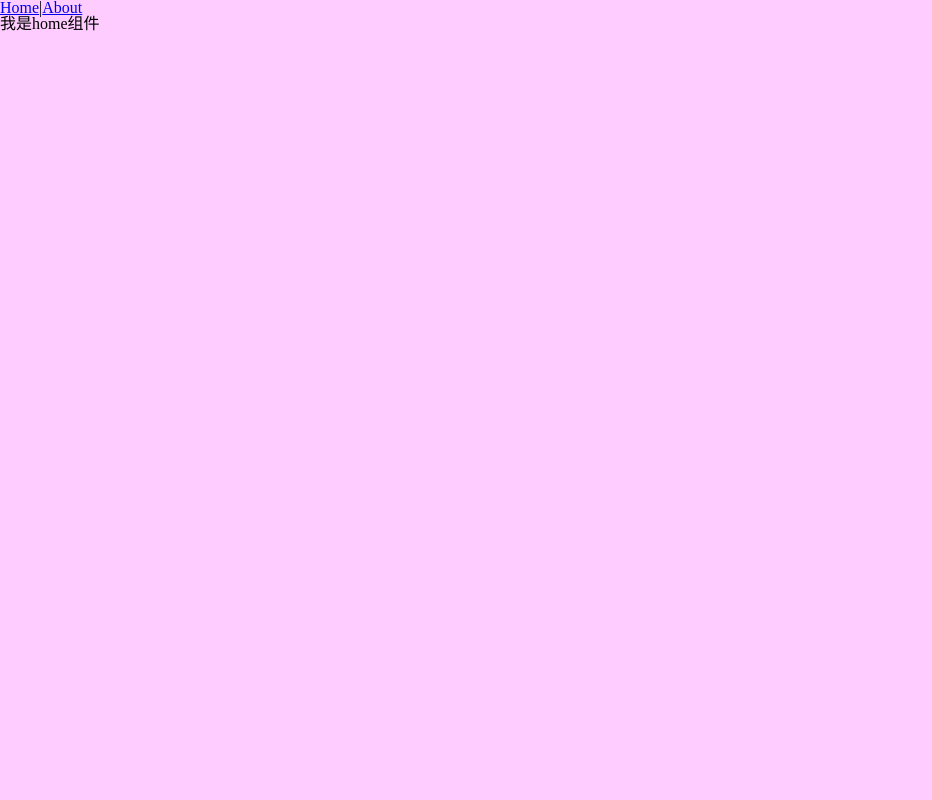
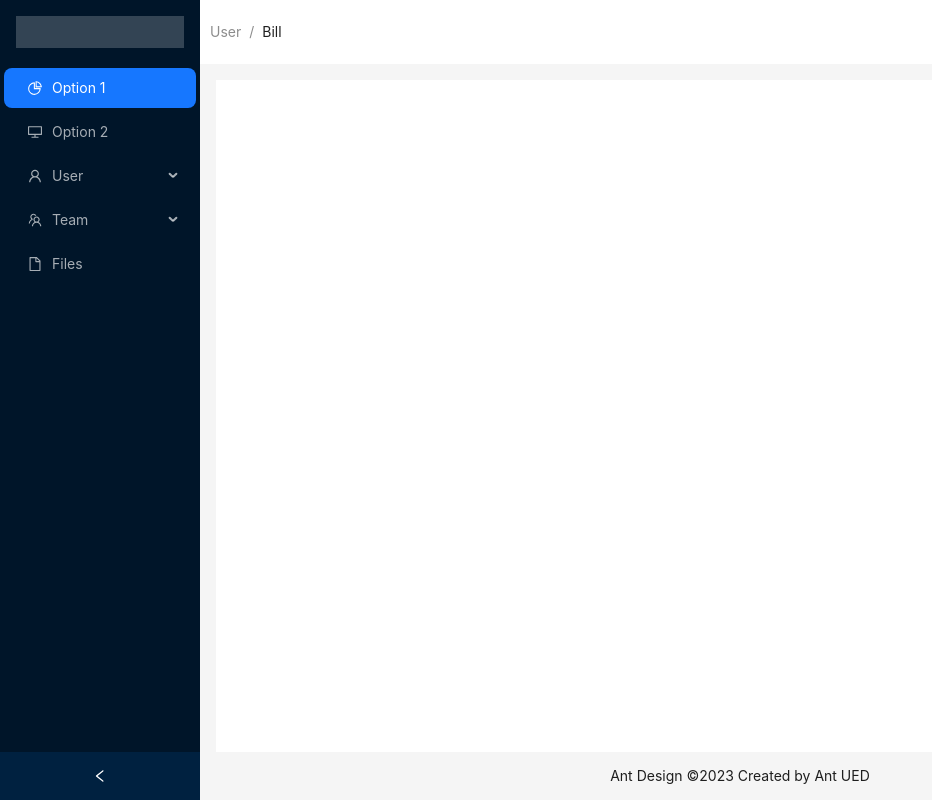
Before and after one commit to SSBuding/react-management, a React (Vite) app: page /home in a window 1280 px wide. Shown: the whole page, without its empty margins (0-932 px from the left). Built offline with nearby package versions, Linux system fonts and the light colour scheme.

Commit message:
调整页面右侧结构样式

```diff
--- a/src/App.tsx
+++ b/src/App.tsx
@@ -5,9 +5,6 @@
   const outlet = useRoutes(router)
   return (
     <div className="App">
-
-      <Link to='/home'>Home</Link>|
-      <Link to='/about'>About</Link>
       {outlet}
     </div>
   )
--- a/src/views/Home.tsx
+++ b/src/views/Home.tsx
@@ -1,8 +1,80 @@
-const View = () => {
+
+import React, { useState } from 'react';
+import {
+    DesktopOutlined,
+    FileOutlined,
+    PieChartOutlined,
+    TeamOutlined,
+    UserOutlined,
+} from '@ant-design/icons';
+import type { MenuProps } from 'antd';
+import { Breadcrumb, Layout, Menu, theme } from 'antd';
+
+const { Header, Content, Footer, Sider } = Layout;
+
+type MenuItem = Required<MenuProps>['items'][number];
+
+function getItem(
+    label: React.ReactNode,
+    key: React.Key,
+    icon?: React.ReactNode,
+    children?: MenuItem[],
+): MenuItem {
+    return {
+        key,
+        icon,
+        children,
+        label,
+    } as MenuItem;
+}
+
+const items: MenuItem[] = [
+    getItem('Option 1', '1', <PieChartOutlined />),
+    getItem('Option 2', '2', <DesktopOutlined />),
+    getItem('User', 'sub1', <UserOutlined />, [
+        getItem('Tom', '3'),
+        getItem('Bill', '4'),
+        getItem('Alex', '5'),
+    ]),
+    getItem('Team', 'sub2', <TeamOutlined />, [getItem('Team 1', '6'), getItem('Team 2', '8')]),
+    getItem('Files', '9', <FileOutlined />),
+];
+
+const View: React.FC = () => {
+    const [collapsed, setCollapsed] = useState(false);
+    const {
+        token: { colorBgContainer },
+    } = theme.useToken();
+
     return (
-        <div className="home">
-            <p>我是home组件</p>
-        </div>
-    )
-}
-export default View
+        <Layout style={{ minHeight: '100vh' }}>
+            {/* 左边侧边栏 */}
+            <Sider collapsible collapsed={collapsed} onCollapse={(value) => setCollapsed(value)}>
+                <div style={{ height: 32, margin: 16, background: 'rgba(255, 255, 255, 0.2)' }} />
+                <Menu theme="dark" defaultSelectedKeys={['1']} mode="inline" items={items} />
+            </Sider>
+            {/* 右边内容区 */}
+            <Layout className="site-layout">
+                {/* 右边头部 */}
+                <Header style={{ paddingLeft: '10px', background: colorBgContainer }}>
+                    {/* 面包屑 */}
+                    <Breadcrumb style={{ lineHeight: '64px' }}>
+                        <Breadcrumb.Item>User</Breadcrumb.Item>
+                        <Breadcrumb.Item>Bill</Breadcrumb.Item>
+                    </Breadcrumb>
+                </Header>
+                {/* 右边内容 */}
+                <Content style={{ margin: '16px 16px 0', height: '100%', background: colorBgContainer }}>
+
+                    {/* <div style={{ padding: 24, minHeight: 360, background: colorBgContainer }}>
+                        Bill is a cat.
+                    </div> */}
+                </Content>
+                {/* 右边底部 */}
+                <Footer style={{ textAlign: 'center', padding: 0, lineHeight: '48px' }}>Ant Design ©2023 Created by Ant UED</Footer>
+            </Layout>
+        </Layout>
+    );
+};
+
+export default View;
```
